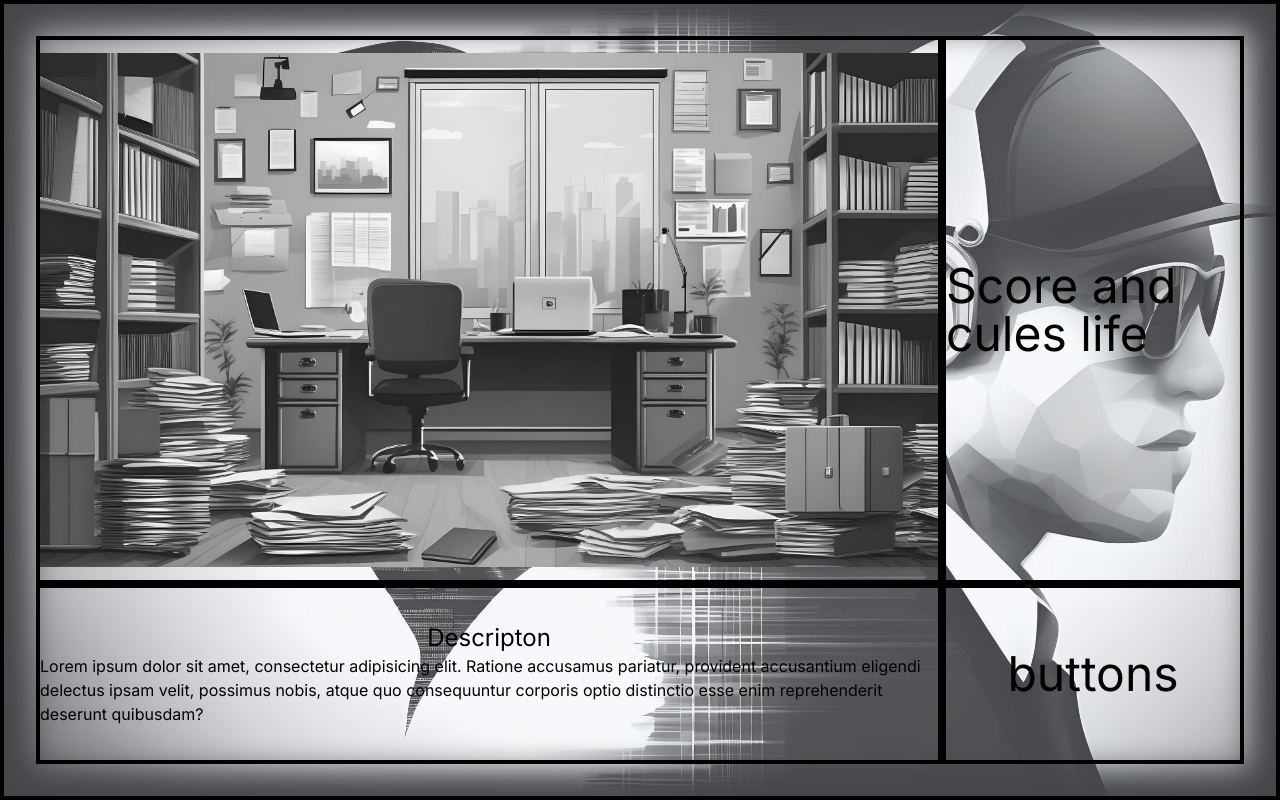
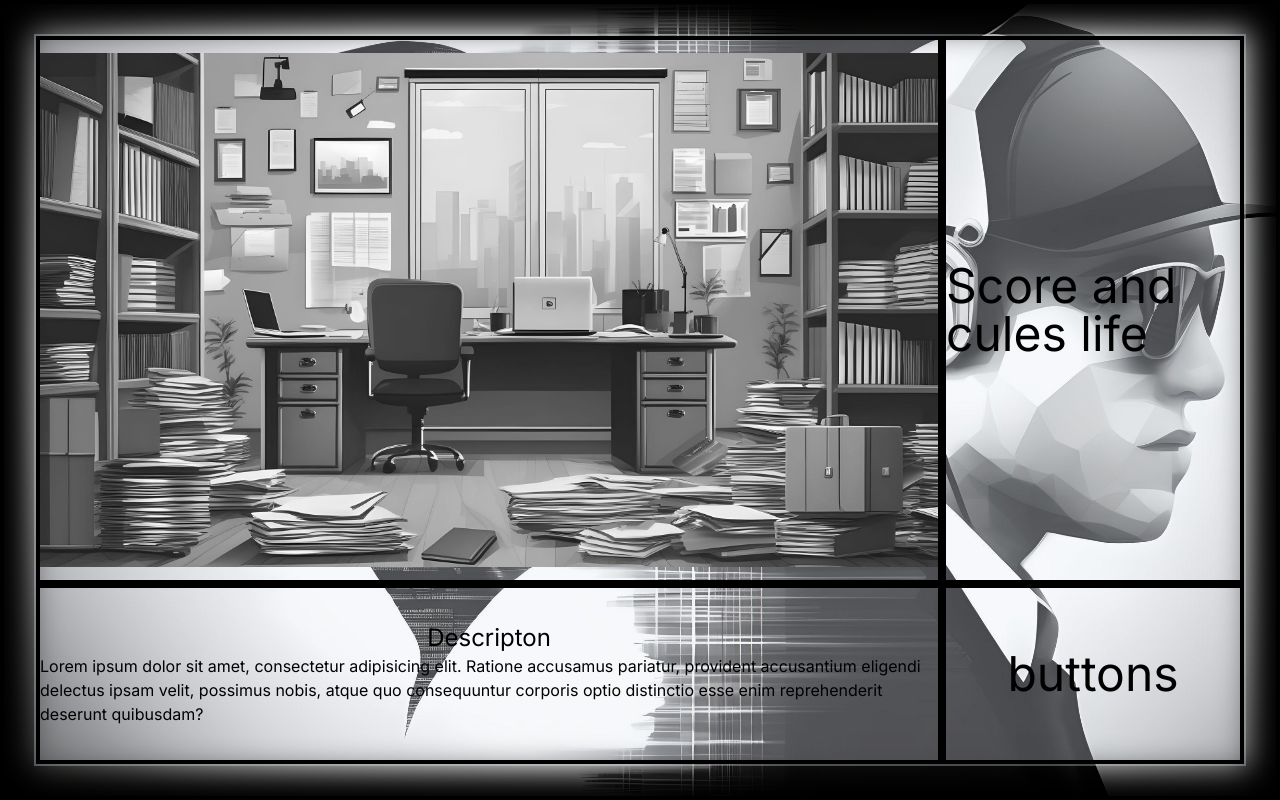
Before and after one commit to yashpratapshah16/technowizz-7.0-round-1, a Next.js app: page /game in a window 1280 px wide. Built offline with nearby package versions, Linux system fonts and the light colour scheme.

Commit message:
some changes

```diff
--- a/app/game/page.tsx
+++ b/app/game/page.tsx
@@ -4,7 +4,7 @@ import { Quiz } from "./components/quiz";
 
 const Game = () => {
     return (
-        <div className="text-black border-4 border-black  h-full w-full p-8  grid grid-cols-4 relative z-[0] before:absolute before:h-full before:w-full  before:-z-[1] before:bg-slate-200 before:opacity-30">
+        <div className="text-black border-4 border-black  h-full w-full p-8  grid grid-cols-4 relative z-[0]  before:absolute before:flex before:left-[30px] before:top-[30px] before:h-[calc(100%-60px)] before:w-[calc(100%-60px)]  before:-z-[1] before:bg-slate-200 before:opacity-30">
             <div className=" relative w-full h-full border-4 border-black row-span-3 col-span-3">
                     <Image
                         className=" object-contain"
--- a/app/login/page.tsx
+++ b/app/login/page.tsx
@@ -5,7 +5,7 @@ export const revalidate=0;
 
 const login = () => {
     return (
-        <div className=" h-full w-full p-16 flex flex-col items-center justify-center relative z-[0] before:absolute before:h-full before:w-full before:-z-[1] before:bg-slate-200 before:opacity-30">
+        <div className=" h-full w-full p-16 flex flex-col items-center justify-center relative z-[0]  before:absolute before:flex before:left-[30px] before:top-[30px] before:h-[calc(100%-60px)] before:w-[calc(100%-60px)] before:-z-[1] before:bg-slate-200 before:opacity-30">
             <div className=" w-1/3 border-black border-4 bg-neutral-400 p-4">
                 <ProfileForm />
             </div>
```
